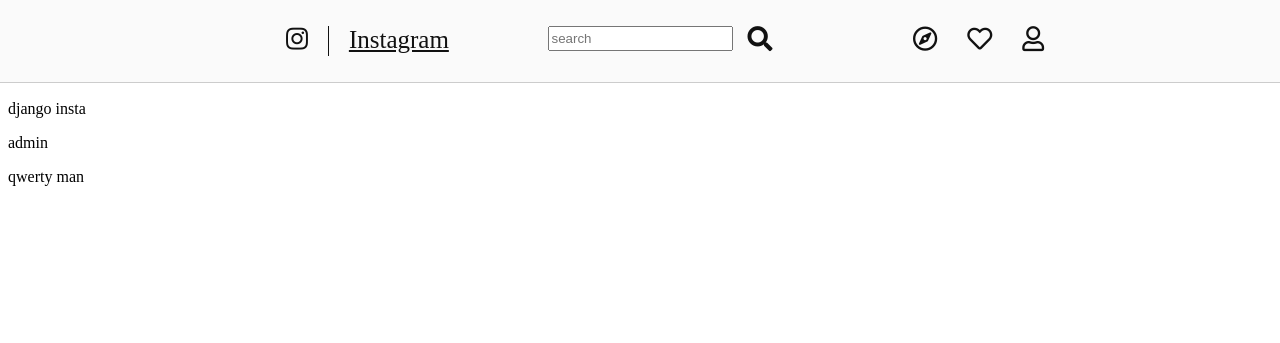
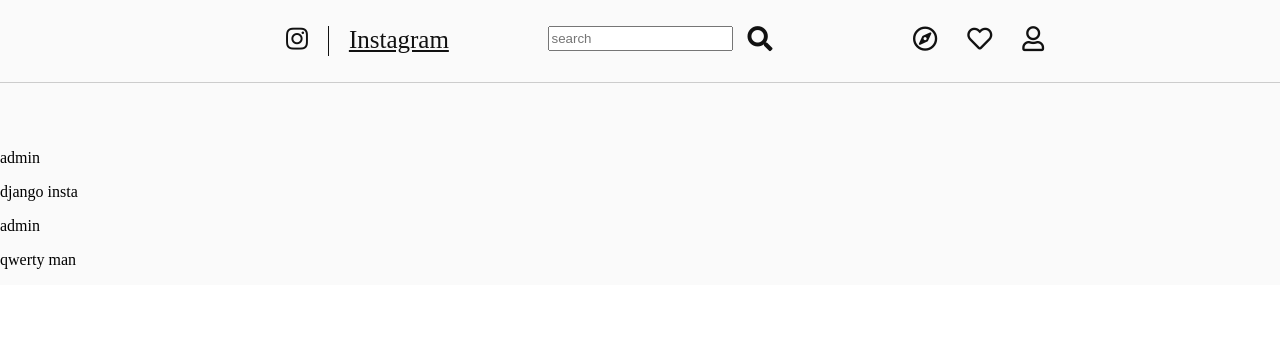
Before and after one commit to DEANKAGO/instagram-clone, a Django app: page / in a window 1280 px wide. Shown: the top 343 px of the page. Run offline with Django 3.2, Linux system fonts and the light colour scheme; data comes from the database, SQL or seed files in the repository; some libraries are stand-ins or nearby versions.

Commit message:
added content container styling

```diff
--- a/insta/static/css/main.css
+++ b/insta/static/css/main.css
@@ -70,3 +70,12 @@
   font-size: 25px;
   padding-left: 15px;
 }
+
+.content_container{
+  background-color: #FAFAFA;
+  padding-top: 50px;
+  position: absolute;
+  width: 100%;
+  top:83px;
+  left: 0px;
+}
--- a/insta/templates/main/post_list.html
+++ b/insta/templates/main/post_list.html
@@ -2,7 +2,6 @@
 {% extends 'main/base.html' %}
 {% block content %}
 
-<h1>I can do it</h1>
 {% for post in posts %}
 <p>{{post.author}}</p>
 <p>{{post.description}}</p>
```
